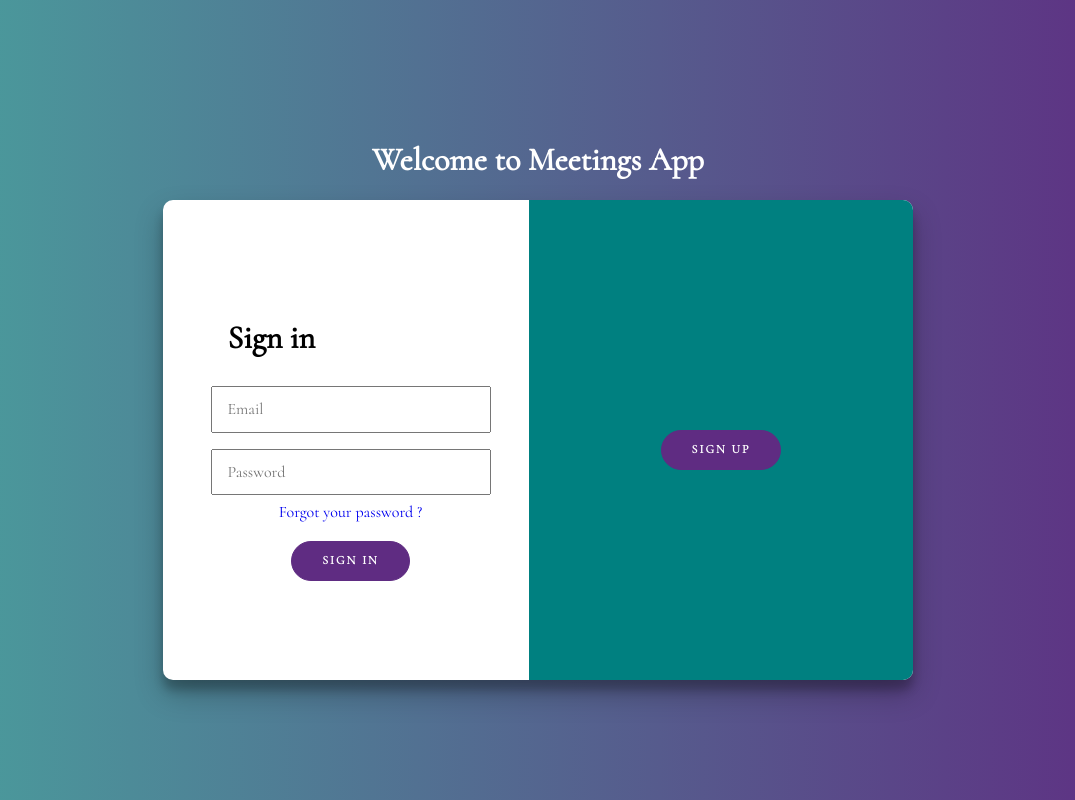
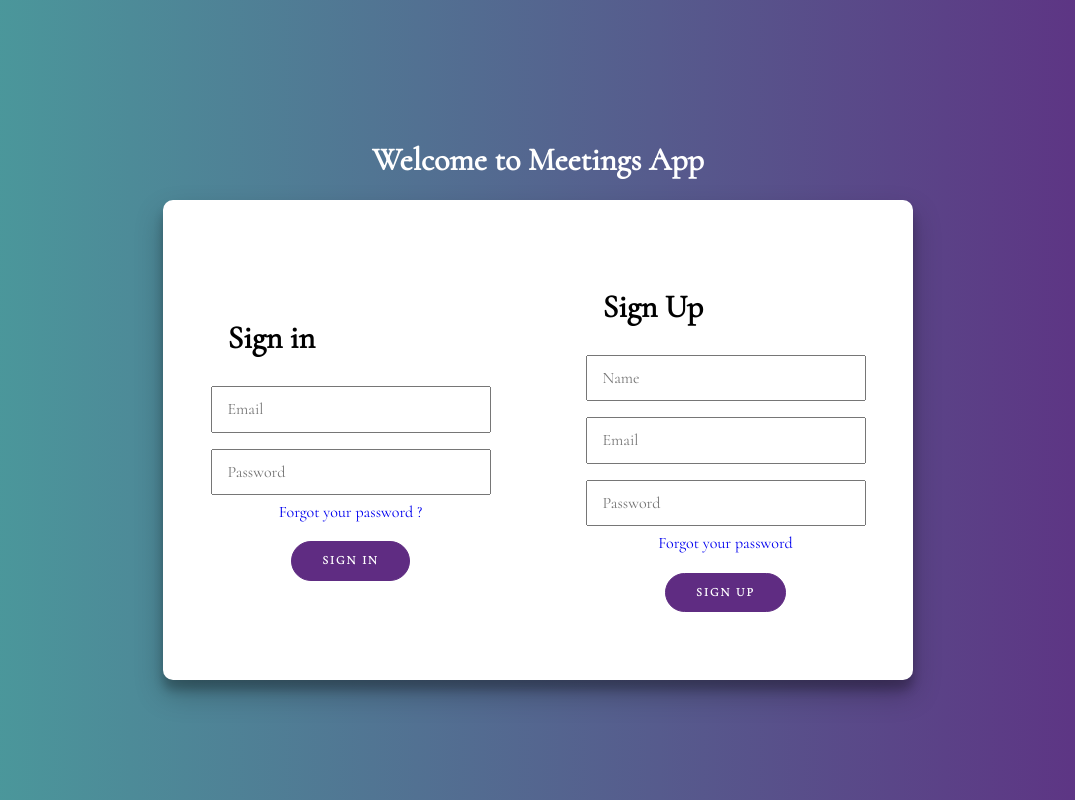
Before and after one commit to harshkandhway/meetings-app-vue, a Vue app: page / in a window 1280 px wide. Shown: the whole page, without its empty margins (102-1177 px from the left). Built offline with nearby package versions, Linux system fonts and the light colour scheme.

Commit message:
Signup completed

```diff
--- a/src/components/Login.vue
+++ b/src/components/Login.vue
@@ -1,7 +1,8 @@
 <template>
     <div class="body">
         <h1 class="welcome">Welcome to Meetings App</h1>
-    <div class="my-m container">
+        <Signup></Signup>
+    <!-- <div class="my-m container">
         <div class="sign-in-container">
             <h1>Sign in</h1>
             <div class="sign-in-form">
@@ -26,12 +27,12 @@
                     <input type="button" value="SIGN UP" class="fbutton my-m">
                 </form>
             </div>
-        </div>
-        <div class="sign_in overlay">
-            <a href="signup.html">
+        </div> -->
+        <!-- <div class="sign_in overlay">
+            <router-link to="/signup">
                     <input type="button" value="SIGN UP" class="fbutton overlay-button signup-overlay-button">
-            </a>
-        </div>
+            </router-link>
+        </div> -->
         <!-- <div class="sign_up overlay" style="display: none;">
             <a href="index.html">
                 <form action="#">
@@ -39,7 +40,7 @@
             </a>
             </form>
         </div> -->
-    </div>
+    <!-- </div> -->
     </div>
 </template>
 
@@ -48,36 +49,17 @@
 // import {login} from "@/services/LoginRequest.js"
 // import AppConfig from "@/config.js"
 // import {AppConf} from "@/config.js"
+import Signup from '@/components/Signup.vue'
+
 export default {
-    data(){
-        return{
-            // authenticated: false,
-            form:{
-                email: "",
-                password: ""
-            },
-            // token: '',
-            // formIsValid: true
-        }
-    },
-
-    methods:{
-        authentication(){
-            this.authenticated=true
-            return this.authenticated
-        },
-        signIn(){
-            this.$store.dispatch('login',this.form)
-                .then(()=>this.$router.push({name:'MeetingsCalendar'}))
-                .catch(error=>{alert(error.message)})
-            }
-
-
-        }
+    components: {
+    Signup,
+  },
     }
 </script>
 
 <style scoped>
+
 .body {
     display: flex;
     justify-content: center;
@@ -92,149 +74,4 @@ export default {
 .welcome{
     color: white;
 }
-
-button{
-    outline: none;
-}
-
-input{
-    outline: none;
-}
-.container {
-    background-color: #fff;
-    border-radius: 10px;
-    box-shadow: 0 14px 28px rgba(0, 0, 0, 0.25), 0 10px 10px rgba(0, 0, 0, 0.22);
-    position: relative;
-    overflow: hidden;
-    width: 290px;
-    max-width: 100%;
-    min-height: 550px;
-    display: flex;
-    justify-content: space-evenly;
-    align-items: flex-start;
-}
-
-.container a{
-    text-decoration: none;
-}
-
-
-
-.overlay {
-    position: absolute;
-    background-color: teal;
-    width: 384px;
-    min-height: 100px;
-    bottom: 0;
-    display: flex;
-    align-items: center;
-    justify-content: center;
-}
-
-form {
-    display: flex;
-    justify-content: center;
-    align-items: center;
-    flex-direction: column;
-    text-align: center;
-}
-
-.fdetail {
-    margin: 8px;
-    padding: 10px 5px;
-    width: 90%;
-}
-
-.sic {
-    display: none;
-    margin-right: auto;
-    margin-left: auto;
-}
-
-.suc {
-    display: none;
-    margin-left: auto;
-    margin-right: auto;
-}
-
-.fbutton {
-    border-radius: 20px;
-    border: 1px solid #5f2c82;
-    background: #5f2c82;
-    font-size: 12px;
-    font-weight: bold;
-    padding: 12px 30px;
-    letter-spacing: 2px;
-    color: white;
-    /* margin-top: 40px; */
-}
-
-.fbutton:hover {
-    background-color: #472061;
-}
-
-.fbutton:active {
-    background-color: #7e3baa;
-}
-
-.forget-pass {
-    font-weight: lighter;
-    font-size: medium;
-}
-
-@media(min-width:768px){
-    .container{
-    width: 750px;
-    max-width: 100%;
-    min-height: 480px;
-    display: inline-flex;
-    flex-direction: row;
-    justify-content: space-evenly;
-    align-items: center;
-    align-content: center;
-}
-.fdetail {
-    margin: 8px;
-    padding: 12px 15px;
-    width: 100%;
-}
-.overlay {
-    width: 384px;
-    min-height: 480px;
-    display: flex;
-    align-items: center;
-    justify-content: center;
-}
-.sign_in{
-    right: 0;
-}
-.sign_up{
-    left: 0;
-}
-
-.sign-in-container{
-    left: 0;
-    margin-right: auto;
-    margin-left: auto;
-}
-.sic {
-    display: initial;
-    left: 0;
-    margin-right: auto;
-    margin-left: auto;
-}
-
-.sign-up-container{
-
-    right: 0;
-    margin-left: auto;
-    margin-right: auto;
-}
-.suc {
-    display: initial;
-    right: 0;
-    margin-left: auto;
-    margin-right: auto;
-}
-}
 </style>
--- a/src/components/Signup.vue
+++ b/src/components/Signup.vue
@@ -1,16 +1,246 @@
 <template>
     <div>
-        <h2>SignUp</h2>
+        <div class="my-m container">
+        <div class="sign-in-container">
+            <h1>Sign in</h1>
+            <div class="sign-in-form">
+                <form @submit.prevent="signIn">
+                    <input type="email" name="femail" id="femail" placeholder="Email" class="fdetail" v-model="formLogin.email" autocomplete="on">
+                    <input type="password" name="fpassword" id="fpassword" placeholder="Password" class="fdetail" v-model="formLogin.password" autocomplete="on">
+                    <a href="#" class="forget-pass my-s">Forgot your password ?</a>
+                    <input type="submit" value="SIGN IN" class="fbutton my-m">
+                </form>
+            </div>
+        </div>
+
+        <div class="suc sign-up-container">
+            <h1>Sign Up</h1>
+            <div class="sign-up-form">
+                <form @submit.prevent="signUp">
+                    <input type="text" name="fname" placeholder="Name" class="fdetail" v-model="formRegister.name">
+                    <input type="email" name="femail" class="fdetail" placeholder="Email" v-model="formRegister.email">
+                    <input type="password" name="fpassword" class="fdetail" placeholder="Password" autocomplete="on" v-model="formRegister.password">
+                    <!-- <input type="password" name="fconfirm" class="fdetail" placeholder="Confirm Password" autocomplete="on"> -->
+                    <a href="#" class="forget-pass my-m">Forgot your password</a>
+                    <input type="submit" value="SIGN UP" class="fbutton my-m">
+                </form>
+            </div>
+        </div>
+        <!-- <div class="sign_in overlay">
+            <router-link to="/signup">
+                    <input type="button" value="SIGN UP" class="fbutton overlay-button signup-overlay-button">
+            </router-link>
+        </div> -->
+        <!-- <div class="sign_up overlay" style="display: none;">
+            <a href="index.html">
+                <form action="#">
+                    <input type="button" value="SIGN IN" class="fbutton overlay-button">
+            </a>
+            </form>
+        </div> -->
+    </div>
     </div>
 </template>
 
 
 <script>
+import {signUp} from '@/services/LoginRequest'
 export default {
+    name:'Signup',
+    data(){
+        return{
+            // authenticated: false,
+            formLogin:{
+                email: "",
+                password: ""
+            },
+            formRegister:{
+                name: "",
+                email: "",
+                password: ""
+            },
+            // token: '',
+            // formIsValid: true
+        }
+    },
 
-}
+    methods:{
+        // authentication(){
+        //     this.authenticated=true
+        //     return this.authenticated
+        // },
+        signIn(){
+            this.$store.dispatch('login',this.formLogin)
+                .then(()=>this.$router.push({name:'MeetingsCalendar'}))
+                .catch(error=>{alert(error.message)})
+            },
+            signUp(){
+                signUp(this.formRegister)
+                .then(data=>console.log(data))
+                .catch(error=>error)
+            }
+        }
+    }
 </script>
 
 <style scoped>
+.body {
+    display: flex;
+    justify-content: center;
+    align-items: center;
+    align-content: center;
+    flex-direction: column;
+    font-family: 'Cormorant', serif;
+    background: linear-gradient(to right, #49a09d, #5f2c82);
+    width: 100%;
+    height: 100vh;
+}
+.welcome{
+    color: white;
+}
 
+button{
+    outline: none;
+}
+
+input{
+    outline: none;
+}
+.container {
+    background-color: #fff;
+    border-radius: 10px;
+    box-shadow: 0 14px 28px rgba(0, 0, 0, 0.25), 0 10px 10px rgba(0, 0, 0, 0.22);
+    position: relative;
+    overflow: hidden;
+    width: 290px;
+    max-width: 100%;
+    min-height: 550px;
+    display: flex;
+    justify-content: space-evenly;
+    align-items: flex-start;
+}
+
+.container a{
+    text-decoration: none;
+}
+
+
+
+.overlay {
+    position: absolute;
+    background-color: teal;
+    width: 384px;
+    min-height: 100px;
+    bottom: 0;
+    display: flex;
+    align-items: center;
+    justify-content: center;
+}
+
+form {
+    display: flex;
+    justify-content: center;
+    align-items: center;
+    flex-direction: column;
+    text-align: center;
+}
+
+.fdetail {
+    margin: 8px;
+    padding: 10px 5px;
+    width: 90%;
+}
+
+.sic {
+    display: none;
+    margin-right: auto;
+    margin-left: auto;
+}
+
+.suc {
+    display: none;
+    margin-left: auto;
+    margin-right: auto;
+}
+
+.fbutton {
+    border-radius: 20px;
+    border: 1px solid #5f2c82;
+    background: #5f2c82;
+    font-size: 12px;
+    font-weight: bold;
+    padding: 12px 30px;
+    letter-spacing: 2px;
+    color: white;
+    /* margin-top: 40px; */
+}
+
+.fbutton:hover {
+    background-color: #472061;
+}
+
+.fbutton:active {
+    background-color: #7e3baa;
+}
+
+.forget-pass {
+    font-weight: lighter;
+    font-size: medium;
+}
+
+@media(min-width:768px){
+    .container{
+    width: 750px;
+    max-width: 100%;
+    min-height: 480px;
+    display: inline-flex;
+    flex-direction: row;
+    justify-content: space-evenly;
+    align-items: center;
+    align-content: center;
+}
+.fdetail {
+    margin: 8px;
+    padding: 12px 15px;
+    width: 100%;
+}
+.overlay {
+    width: 384px;
+    min-height: 480px;
+    display: flex;
+    align-items: center;
+    justify-content: center;
+}
+.sign_in{
+    right: 0;
+}
+.sign_up{
+    left: 0;
+}
+
+.sign-in-container{
+    left: 0;
+    margin-right: auto;
+    margin-left: auto;
+}
+.sic {
+    display: initial;
+    left: 0;
+    margin-right: auto;
+    margin-left: auto;
+}
+
+.sign-up-container{
+
+    right: 0;
+    margin-left: auto;
+    margin-right: auto;
+}
+.suc {
+    display: initial;
+    right: 0;
+    margin-left: auto;
+    margin-right: auto;
+}
+}
 </style>
--- a/src/services/LoginRequest.js
+++ b/src/services/LoginRequest.js
@@ -16,6 +16,16 @@ function login(credentials){
     .catch(error=>error)
 }
 
+function signUp(credentials){
+    const config={
+        method: 'POST',
+        url: 'https://mymeetingsapp.herokuapp.com/api/auth/register',
+        data: credentials
+    }
+    return axios(config).then(res=>res.data)
+    .catch(error=>error)
+}
+
 export{
-    login,
+    login,signUp
 }
```
